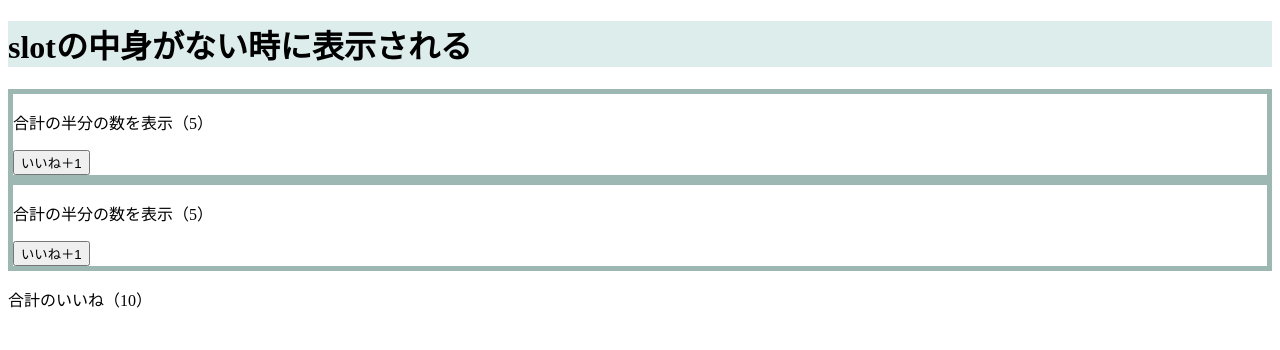
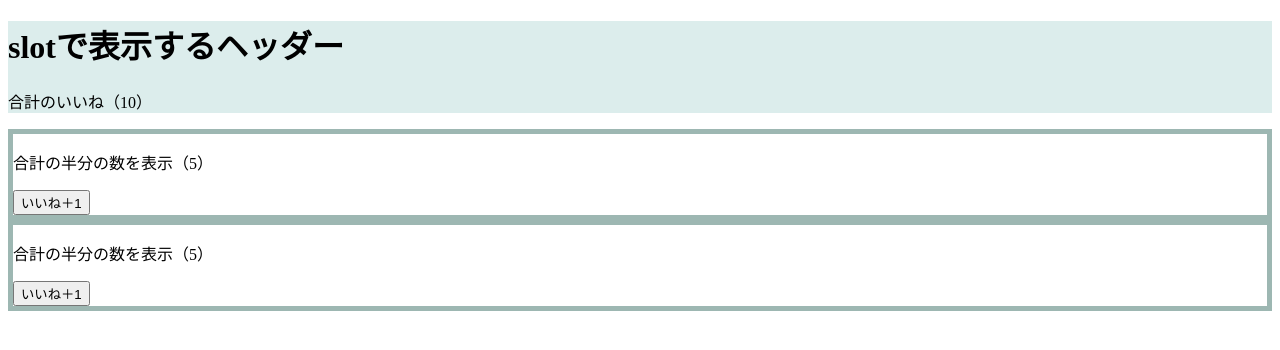
Before and after one commit to shirokuma0503/udemy-vue.js, a Vue app in the folder udemy-vue.js/: page / in a window 1280 px wide. Shown: the top 350 px of the page. Built offline with nearby package versions, Linux system fonts and the light colour scheme.

Commit message:
8_104:名前付きslotで好きな場所に表示させる

```diff
--- a/udemy-vue.js/src/App.vue
+++ b/udemy-vue.js/src/App.vue
@@ -1,9 +1,15 @@
 <template>
   <div>
-    <GoodHeader></GoodHeader>
+    <GoodHeader>
+      <template v-slot:slotTitle>
+        <h1>slotで表示するヘッダー</h1>
+      </template>
+      <template v-slot:slotNumber>
+        <p>合計のいいね（{{ number }}）</p>
+      </template>
+    </GoodHeader>
     <GoodNumber :good="number"></GoodNumber>
     <GoodNumber :good="number" @good-click="incrementNumber"></GoodNumber>
-    <p>合計のいいね（{{ number }}）</p>
   </div>
 </template>
 
--- a/udemy-vue.js/src/components/GoodHeader.vue
+++ b/udemy-vue.js/src/components/GoodHeader.vue
@@ -1,8 +1,10 @@
 <template>
   <div>
-    <slot>
+    <slot name="slotTitle">
       <h1>slotの中身がない時に表示される</h1>
     </slot>
+
+    <slot name="slotNumber"></slot>
   </div>
 </template>
 
```
